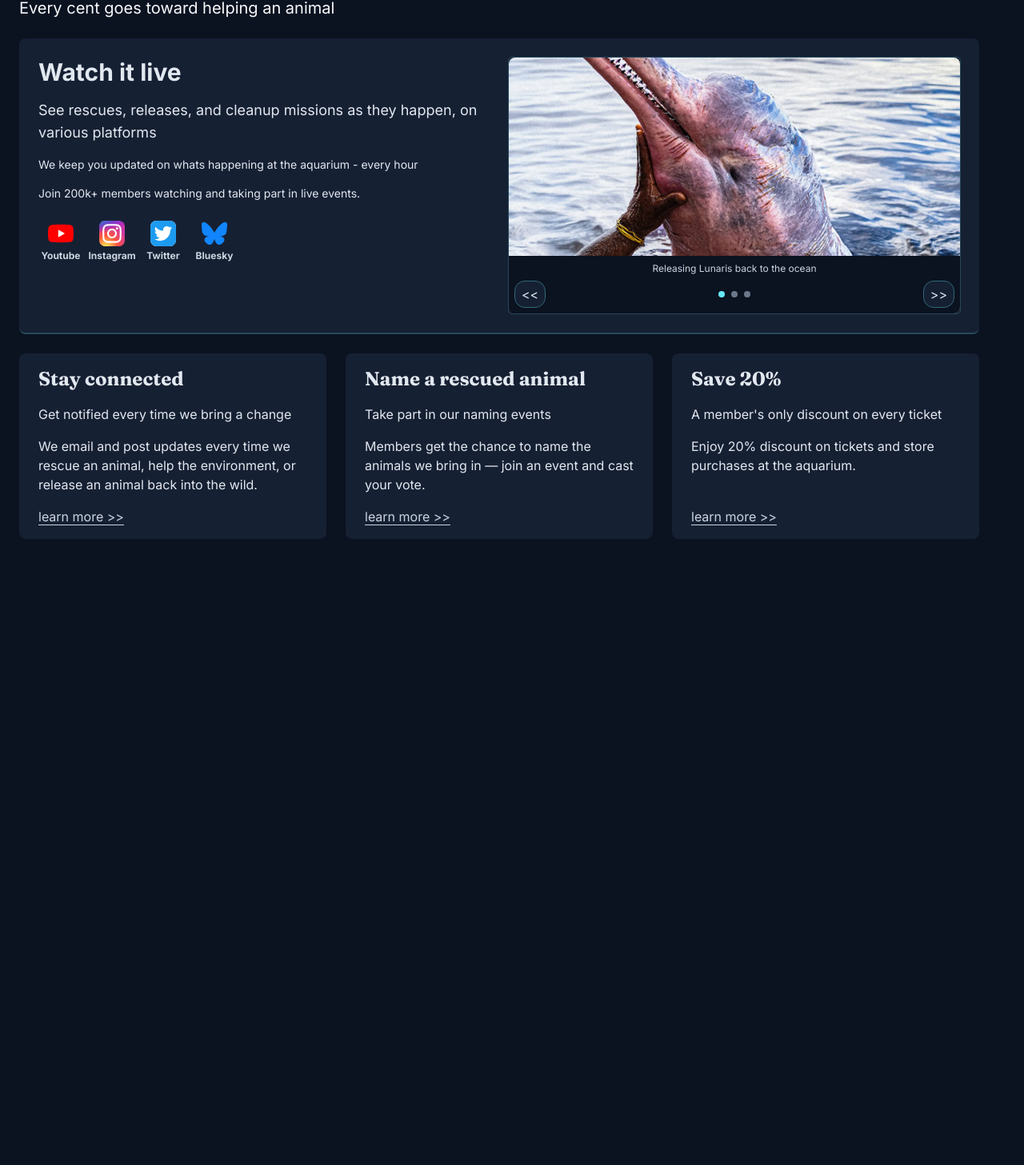
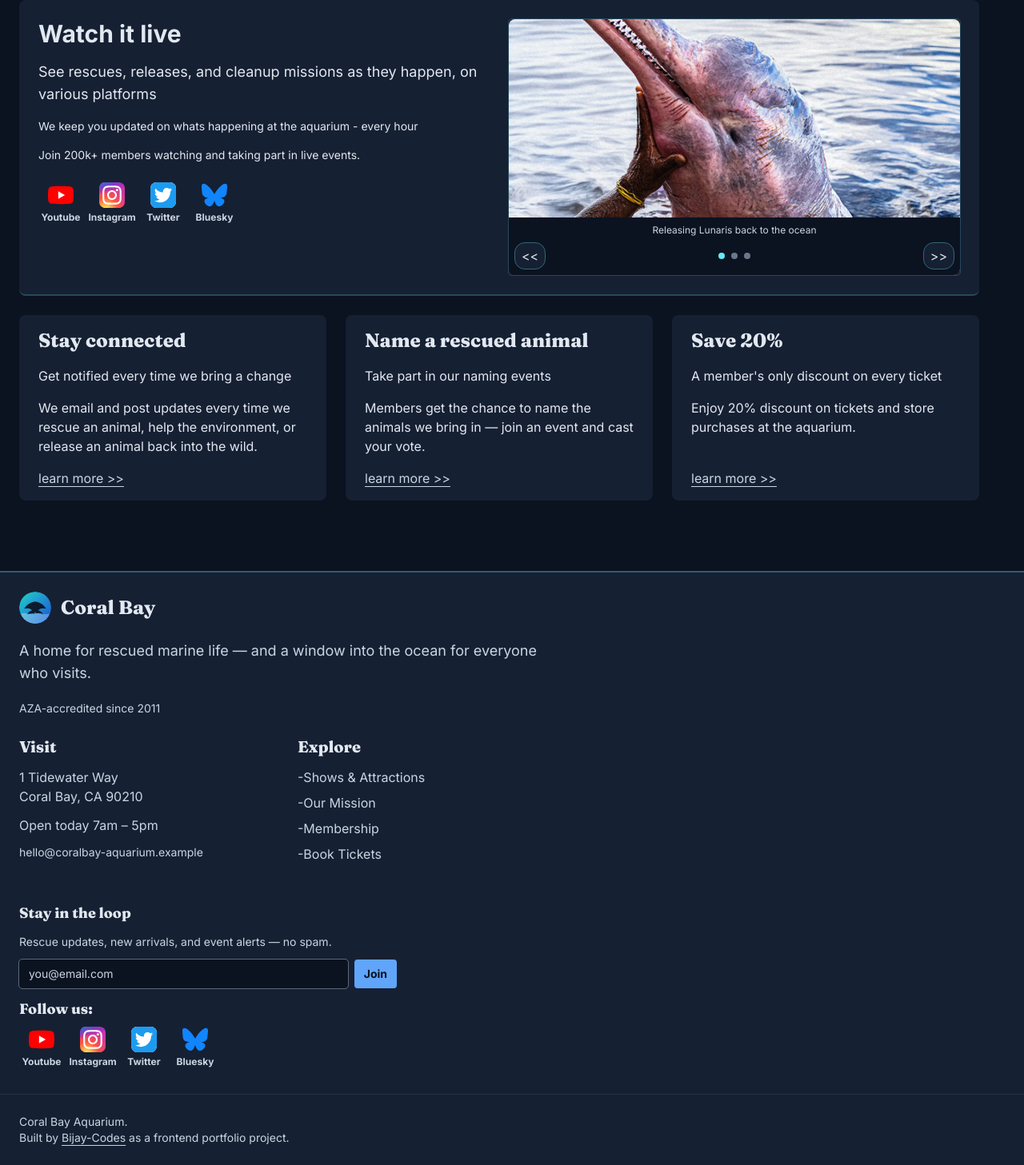
Before and after one commit to Bijay-Codes/Aquarium-site, a React (Vite) app: page / in a window 1280 px wide. Shown: the part 2296-3753 px from the top of the page at 80% size. Before the commit the page ends 2994 px from the top, so only its background shows below. Built offline with nearby package versions, Linux system fonts and the light colour scheme.

Commit message:
added robots.txt for lighthouse scores, added a footer component and UI fixes

```diff
--- a/index.html
+++ b/index.html
@@ -3,19 +3,23 @@
 
 <head>
   <meta charset="UTF-8" />
-  <link rel="icon" type="image/svg+xml" href="/favicon.svg" />
+  <link rel="icon" type="image/svg+xml" href="public/assets/coralbay.svg" />
   <meta name="viewport" content="width=device-width, initial-scale=1.0" />
   <title>Coral Bay</title>
+  <meta name="description"
+    content="Coral Bay Aquarium — get up close with sharks, otters, dolphins and 100+ marine species. See live shows daily and book your tickets online.">
   <link rel="preconnect" href="https://fonts.googleapis.com">
   <link rel="preconnect" href="https://fonts.gstatic.com" crossorigin>
+  <link rel="preload" as="style"
+    href="https://fonts.googleapis.com/css2?family=Fraunces:opsz,wght@9..144,400;9..144,800&family=Inter:wght@400;700&display=swap">
   <link
-    href="https://fonts.googleapis.com/css2?family=Fraunces:opsz,wght@9..144,300..700&family=Inter:wght@400..700&display=swap"
+    href="https://fonts.googleapis.com/css2?family=Fraunces:opsz,wght@9..144,400;9..144,800&family=Inter:wght@400;700&display=swap"
     rel="stylesheet">
 </head>
 
 <body>
   <div id="root"></div>
-  <script type="module" src="/src/main.jsx"></script>
+  <script type="module" src="/src/main.jsx" defer></script>
 </body>
 
 </html>
--- a/src/components/attractions.jsx
+++ b/src/components/attractions.jsx
@@ -12,7 +12,7 @@ const parent = {
 
 const children = {
     hidden: {
-        opacity: 0.2, x: 16
+        opacity: 0, x: 16
     },
     visible: {
         opacity: 1,
@@ -26,7 +26,8 @@ const children = {
 
 export function KeyAttractions() {
     return (
-        <section className="sm:p-6 p-4 flex flex-col gap-10 text-white mt-6">
+        <section className="sm:p-6 p-4 flex flex-col gap-10 text-white mt-6"
+            id='attractions'>
             <Heading text={'Key'} selectedText={'Attractions'} />
             <m.div
                 variants={parent}
@@ -37,7 +38,7 @@ export function KeyAttractions() {
                 <Attractions />
             </m.div>
             <ShowMoreAnimals />
-            <hr />
+            <hr className="w-full text-page-fg bg-gradient h-1 opacity-70" />
         </section >
     )
 }
@@ -76,7 +77,7 @@ function MetaData({ show }) {
         <div
             className='w-full h-full rounded-2xl p-4
             flex flex-col gap-2
-            absolute bottom-0 bg-black/30 hover:bg-transparent'>
+            absolute bottom-0 bg-black/30 hover:bg-transparent transition-all duration-200 ease-in-out'>
             <div>
                 <span className="sm:text-xl text-xl font-extrabold">{show.title} | </span>
                 <span className="text-xl font-extrabold text-shadow-xs text-shadow-black">{show.time}</span>
--- a/src/components/footer.jsx
+++ b/src/components/footer.jsx
@@ -1,8 +1,102 @@
-export function Footer(){
-    return(
-        <footer>
-            <h1>Created by.</h1>
+import { SocialIcons } from '../components/joinMembership'
+import { m } from 'framer-motion';
+export function Footer() {
+    return (
+        <m.footer
+            initial={{ opacity: 0, y: 20 }}
+            whileInView={{ opacity: 1, y: 0 }}
+            viewport={{ once: false, amount: 0.3 }}
+            transition={{ duration: 0.3, ease: 'easeInOut' }}
+            className="bg-surface-bg text-surface-fg mt-16 border-t-2 border-accent-bg/30">
+            <div className="gap-6 p-6 grid grid-cols-2 max-w-180">
 
-        </footer>
+                <div className="flex flex-col justify-start gap-5 col-span-2 w-full">
+                    <div className="flex items-center gap-3">
+                        <div className="w-10 h-10 rounded-full overflow-hidden">
+                            <img src="/assets/coralbay.svg" alt="Coral Bay logo" loading="lazy" />
+                        </div>
+                        <h2 className="text-2xl font-head font-extrabold">Coral Bay</h2>
+                    </div>
+                    <p className="text-sm sm:text-lg text-surface-muted-fg">
+                        A home for rescued marine life — and a window into the ocean for everyone who visits.
+                    </p>
+                    <p className="text-xs sm:text-sm text-surface-muted-fg">
+                        AZA-accredited since 2011
+                    </p>
+                </div>
+
+                <div className="flex flex-col gap-3">
+                    <h3 className="font-bold text-lg sm:text-xl font-head">Visit</h3>
+                    <p className="text-sm sm:text-base text-surface-muted-fg">
+                        1 Tidewater Way<br />
+                        Coral Bay, CA 90210
+                    </p>
+                    <p className="text-sm sm:text-base text-surface-muted-fg">Open today 7am – 5pm</p>
+                    <p className="text-sm text-surface-muted-fg">hello@coralbay-aquarium.example</p>
+                </div>
+
+                <div className="flex flex-col gap-3">
+                    <h3 className="font-bold text-lg sm:text-xl font-head">Explore</h3>
+                    <nav className="flex flex-col gap-2 text-sm sm:text-base text-surface-muted-fg">
+                        <a href="#attractions" className="w-fit hover:text-surface-fg hover:underline underline-offset-4">-Shows &amp; Attractions</a>
+                        <a href="#mission" className="w-fit hover:text-surface-fg hover:underline underline-offset-4">-Our Mission</a>
+                        <a href="#membership" className="w-fit hover:text-surface-fg hover:underline underline-offset-4">-Membership</a>
+                        <a href="#hero" className="w-fit hover:text-surface-fg hover:underline underline-offset-4">-Book Tickets</a>
+                    </nav>
+                </div>
+
+            </div>
+            <div className="flex flex-col gap-3 max-w-130 p-6">
+                <h3 className="font-bold text-lg font-head">Stay in the loop</h3>
+                <p className="text-sm text-surface-muted-fg">Rescue updates, new arrivals, and event alerts — no spam.</p>
+                <form
+                    onSubmit={(e) => e.preventDefault()}
+                    className="flex gap-2"
+                >
+                    <input
+                        type="email"
+                        required
+                        placeholder="you@email.com"
+                        className="min-w-0 flex-1 bg-page-bg text-page-fg placeholder:text-surface-muted-fg
+                            rounded px-3 py-2 text-sm outline outline-surface-muted-fg/40 focus:outline-accent-bg
+                            active:bg-accent-bg active:text-accent-fg focus:bg-accent-bg/10 focus:text-primary-bg"
+                    />
+                    <button
+                        type="submit"
+                        className="bg-primary-bg text-primary-fg text-sm font-bold px-3 py-2 rounded
+                            hover:bg-primary-bg/80 shrink-0"
+                    >
+                        Join
+                    </button>
+                </form>
+                <div>
+                    <h3 className='text-lg font-head font-bold'>Follow us:</h3>
+                    <SocialIcons />
+                </div>
+            </div>
+
+            <div className="border-t border-surface-muted-bg">
+                <div className="p-6 flex flex-col gap-2">
+                    <div className="text-sm text-surface-muted-fg">
+                        <p>Coral Bay Aquarium.</p>
+                        <span>Built by </span>
+                        <a
+                            href="https://github.com/Bijay-Codes"
+                            target="_blank"
+                            rel="noopener noreferrer"
+                            className="underline underline-offset-4 hover:text-accent-bg"
+                        >
+                            Bijay-Codes
+                        </a>{' '}
+                        as a frontend portfolio project.
+                    </div>
+                </div>
+                <p className="text-xs text-danger p-4 pt-0 max-w-180">
+                    *Coral Bay is a fictional aquarium built for practice purposes. All names, statistics,
+                    locations, and claims shown on this site (including hours, address, membership numbers,
+                    and conservation figures) are made up and do not represent a real business.*
+                </p>
+            </div>
+        </m.footer>
     )
 }
--- a/src/components/herosection.jsx
+++ b/src/components/herosection.jsx
@@ -27,7 +27,7 @@ export function HeroSection() {
             variants={parent}
             initial='hidden'
             animate='visible'
-
+            id='hero'
             className="relative flex flex-col justify-center gap-12 w-full min-h-140 lg:min-h-160 text-white
             .hero-section">
             <figure
@@ -66,7 +66,7 @@ function CTA() {
             variants={children}
             whileHover={{
                 y: 2,
-                background: 'linear-gradient(120deg, var(--color-accent-bg), var(--color-primary-bg))'
+                background: 'linear-gradient(135deg, var(--color-primary-bg), var(--color-accent-bg))'
             }}
             transition={{ type: 'spring', stiffness: 100, damping: 10 }}
             className="bg-accent-bg text-accent-fg font-head
--- a/src/components/joinMembership.jsx
+++ b/src/components/joinMembership.jsx
@@ -38,7 +38,8 @@ const memberBenifits = [
 export function JoinMembership() {
     const showSlider = useCheckDesktop(600);
     return (
-        <section className='p-6 flex flex-col gap-6'>
+        <section className='p-6 flex flex-col gap-6'
+            id="membership">
             <div className="self-start">
                 <Heading text={'Become a'} selectedText={'Member'} />
                 <h2 className='text-xl'>Every cent goes toward helping an animal</h2>
@@ -91,7 +92,7 @@ export function JoinMembership() {
     )
 }
 
-function SocialIcons() {
+export function SocialIcons() {
     const socialIconClass = 'flex flex-col items-center justify-center gap-1 w-10';
     const iconWrapClass = 'w-6 h-6 sm:h-8 sm:w-8 flex items-center justify-center';
     const linkStyles = 'text-xs text-center font-bold text-surface-muted-fg';
@@ -104,7 +105,7 @@ function SocialIcons() {
                         <path fill="#fff" d="m204.8 332.8l133-76.8l-133-76.8z"></path>
                     </svg>
                 </div>
-                <h1 className={linkStyles}>Youtube</h1>
+                <span className={linkStyles}>Youtube</span>
             </div>
 
             <div className={socialIconClass}>
@@ -126,7 +127,7 @@ function SocialIcons() {
                         <path fill="#fff" d="M256 67c-51.3 0-57.8.2-77.9 1.1s-33.9 4.1-45.9 8.8c-12.4 4.8-23 11.3-33.5 21.8s-17 21.1-21.8 33.5c-4.7 12-7.9 25.8-8.8 45.9c-.9 20.2-1.1 26.6-1.1 77.9s.2 57.8 1.1 77.9s4.1 33.9 8.8 45.9c4.8 12.4 11.3 23 21.8 33.5s21 17 33.5 21.8c12 4.7 25.8 7.9 45.9 8.8c20.2.9 26.6 1.1 77.9 1.1s57.8-.2 77.9-1.1s33.9-4.1 45.9-8.8c12.4-4.8 23-11.3 33.5-21.8s17-21.1 21.8-33.5c4.6-12 7.8-25.8 8.8-45.9c.9-20.2 1.1-26.6 1.1-77.9s-.2-57.8-1.1-77.9s-4.1-33.9-8.8-45.9c-4.8-12.4-11.3-23-21.8-33.5s-21-17-33.5-21.8c-12-4.7-25.8-7.9-45.9-8.8c-20.2-.9-26.6-1.1-77.9-1.1m-17 34.1h17c50.5 0 56.4.2 76.4 1.1c18.4.8 28.4 3.9 35.1 6.5c8.8 3.4 15.1 7.5 21.7 14.1s10.7 12.9 14.1 21.7c2.6 6.7 5.7 16.7 6.5 35.1c.9 19.9 1.1 25.9 1.1 76.4s-.2 56.4-1.1 76.4c-.8 18.4-3.9 28.4-6.5 35.1c-3.4 8.8-7.5 15.1-14.1 21.7s-12.9 10.7-21.7 14.1c-6.7 2.6-16.7 5.7-35.1 6.5c-19.9.9-25.9 1.1-76.4 1.1s-56.5-.2-76.4-1.1c-18.4-.9-28.4-3.9-35.1-6.5c-8.8-3.4-15.1-7.5-21.7-14.1s-10.7-12.9-14.1-21.7c-2.6-6.7-5.7-16.7-6.5-35.1c-.9-19.9-1.1-25.9-1.1-76.4s.2-56.4 1.1-76.4c.8-18.4 3.9-28.4 6.5-35.1c3.4-8.8 7.5-15.1 14.1-21.7s12.9-10.7 21.7-14.1c6.7-2.6 16.7-5.7 35.1-6.5c17.4-.9 24.2-1.1 59.4-1.1m117.9 31.4c-12.5 0-22.7 10.1-22.7 22.7c0 12.5 10.2 22.7 22.7 22.7s22.7-10.2 22.7-22.7s-10.2-22.8-22.7-22.7M256 159c-53.6 0-97.1 43.5-97.1 97.1s43.5 97 97.1 97s97-43.4 97-97s-43.4-97.1-97-97.1m0 34c34.8 0 63 28.2 63 63s-28.2 63-63 63s-63-28.2-63-63s28.2-63 63-63"></path>
                     </svg>
                 </div>
-                <h2 className={linkStyles}>Instagram</h2>
+                <span className={linkStyles}>Instagram</span>
             </div>
 
             <div className={socialIconClass}>
@@ -139,7 +140,7 @@ function SocialIcons() {
                         </g>
                     </svg>
                 </div>
-                <h3 className={linkStyles}>Twitter</h3>
+                <span className={linkStyles}>Twitter</span>
             </div>
 
             <div className={socialIconClass}>
@@ -148,7 +149,7 @@ function SocialIcons() {
                         <path fill="#1185fe" d="M55.491 15.172c29.35 22.035 60.917 66.712 72.509 90.686c11.592-23.974 43.159-68.651 72.509-90.686C221.686-.727 256-13.028 256 26.116c0 7.818-4.482 65.674-7.111 75.068c-9.138 32.654-42.436 40.983-72.057 35.942c51.775 8.812 64.946 38 36.501 67.187c-54.021 55.433-77.644-13.908-83.696-31.676c-1.11-3.257-1.63-4.78-1.637-3.485c-.008-1.296-.527.228-1.637 3.485c-6.052 17.768-29.675 87.11-83.696 31.676c-28.445-29.187-15.274-58.375 36.5-67.187c-29.62 5.041-62.918-3.288-72.056-35.942C4.482 91.79 0 33.934 0 26.116C0-13.028 34.314-.727 55.491 15.172"></path>
                     </svg>
                 </div>
-                <h4 className={linkStyles}>Bluesky</h4>
+                <span className={linkStyles}>Bluesky</span>
             </div>
         </div>
     )
--- a/src/components/navbar.jsx
+++ b/src/components/navbar.jsx
@@ -34,7 +34,7 @@ function Logo() {
 
 function ThemeSwitcher({ toggle, theme }) {
     return (
-        <button onClick={toggle} className='w-7 h-7 p-1.5 sm:w-10 sm:h-10 sm:p-2.5 bg-surface-muted-bg outline outline-accent-fg/50 rounded-full sm:rounded-lg hover:bg-page-fg hover:text-page-bg'>
+        <button onClick={toggle} className='w-7 h-7 p-1.5 sm:w-10 sm:h-10 sm:p-2.5 bg-surface-muted-bg outline outline-accent-fg/50 rounded-full sm:rounded-lg hover:bg-page-fg hover:text-page-bg' aria-label='Switch theme'>
             {theme === 'dark' ?
                 <svg xmlns="http://www.w3.org/2000/svg" fill="currentColor" viewBox="0 0 16 16">
                     <path d="M12 8a4 4 0 1 1-8 0 4 4 0 0 1 8 0M8 0a.5.5 0 0 1 .5.5v2a.5.5 0 0 1-1 0v-2A.5.5 0 0 1 8 0m0 13a.5.5 0 0 1 .5.5v2a.5.5 0 0 1-1 0v-2A.5.5 0 0 1 8 13m8-5a.5.5 0 0 1-.5.5h-2a.5.5 0 0 1 0-1h2a.5.5 0 0 1 .5.5M3 8a.5.5 0 0 1-.5.5h-2a.5.5 0 0 1 0-1h2A.5.5 0 0 1 3 8m10.657-5.657a.5.5 0 0 1 0 .707l-1.414 1.415a.5.5 0 1 1-.707-.708l1.414-1.414a.5.5 0 0 1 .707 0m-9.193 9.193a.5.5 0 0 1 0 .707L3.05 13.657a.5.5 0 0 1-.707-.707l1.414-1.414a.5.5 0 0 1 .707 0m9.193 2.121a.5.5 0 0 1-.707 0l-1.414-1.414a.5.5 0 0 1 .707-.707l1.414 1.414a.5.5 0 0 1 0 .707M4.464 4.465a.5.5 0 0 1-.707 0L2.343 3.05a.5.5 0 1 1 .707-.707l1.414 1.414a.5.5 0 0 1 0 .708" />
--- a/src/index.css
+++ b/src/index.css
@@ -76,7 +76,7 @@ body {
 }
 
 .bg-gradient {
-    background: linear-gradient(90deg, var(--accent-bg), var(--color-primary-bg));
+    background: linear-gradient(135deg, var(--color-primary-bg), var(--color-accent-bg));
 }
 
 /* * {
--- a/src/pages/home.jsx
+++ b/src/pages/home.jsx
@@ -2,6 +2,7 @@ import { HeroSection } from "../components/herosection.jsx";
 import { KeyAttractions } from '../components/attractions.jsx';
 import { Mission } from '../components/mission.jsx';
 import { JoinMembership } from '../components/joinMembership.jsx'
+import { Footer } from "../components/footer.jsx";
 
 export function Homepage() {
     return (
@@ -10,6 +11,7 @@ export function Homepage() {
             <KeyAttractions />
             <Mission />
             <JoinMembership />
+            <Footer />
         </section>
     )
 }
```
Also changed, not shown: src/components/mission.jsx (+3 -4 lines), public/assets/coralbay.svg, public/robots.txt (added).
